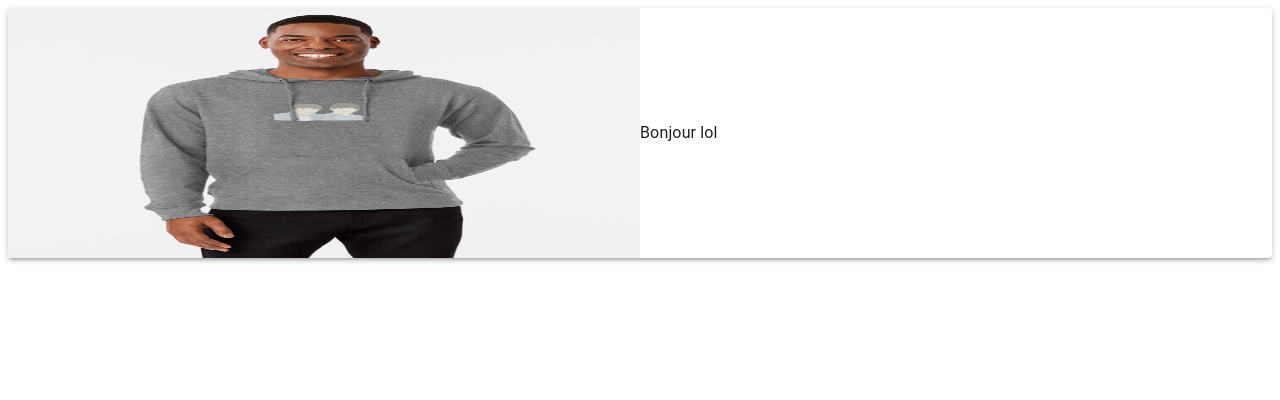
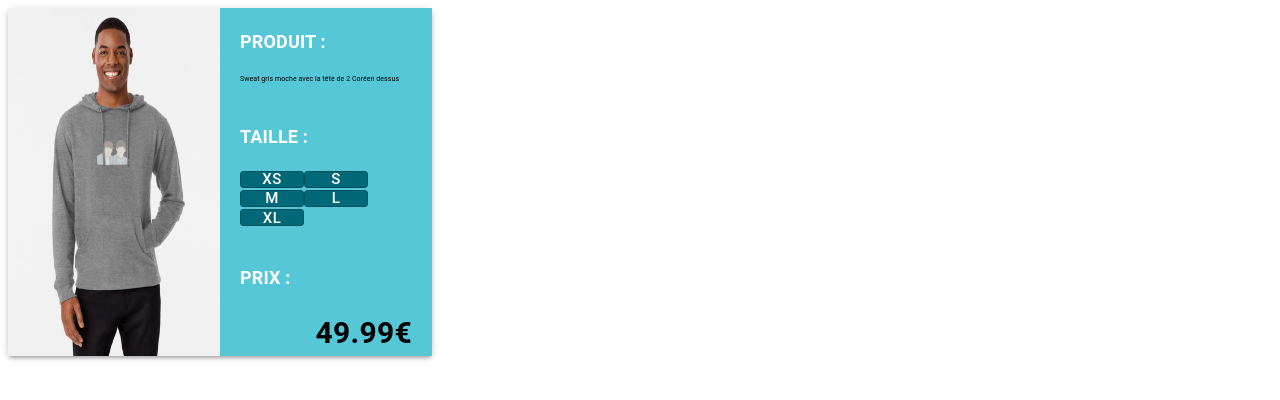
Before and after one commit to FlavienDesse/eye_sense_website_front, a React (Create React App) app: page / in a window 1280 px wide. Shown: the top 400 px of the page. Built offline with nearby package versions, Linux system fonts and the light colour scheme.

Commit message:
CardObject function+style

```diff
--- a/src/App.js
+++ b/src/App.js
@@ -5,7 +5,7 @@ import CardObject from "./Components/CardObject/cardObject";
 function App() {
     return (
         <div>
-            <CardObject var1={18}></CardObject>
+            <CardObject></CardObject>
         </div>
     );
 }
--- a/src/Components/CardObject/cardObject.js
+++ b/src/Components/CardObject/cardObject.js
@@ -4,6 +4,8 @@ import Paper from "@material-ui/core/Paper";
 import Grid from "@material-ui/core/Grid";
 import article from "../../Img/2.jpg"
 import {Typography} from "@material-ui/core";
+import Button from "@material-ui/core/Button"
+
 
 
 export default function CardObject(props){
@@ -12,17 +14,31 @@ export default function CardObject(props){
     console.log(props)
 
     return(
-        <Paper elevation={3}>
+        <Paper elevation={3} className={classes.elevation}>
             <Grid  className={classes.container} container direction="row" justify="flex-start" alignItems="center">
                 <Grid item className={classes.containerImg} xs={12} md={6}>
-                    <img src={article} className={classes.img}/>
+                    <img src={article} className={classes.img} alt=""/>
                 </Grid>
-                <Grid item xs={12} md={6}>
+
+                <Grid item xs={12} md={6} className={classes.containerRight}>
                     <div>
-                        <Typography>
-                            Bonjour lol
-                        </Typography>
+                        <Typography className={classes.titre}>PRODUIT : </Typography><br></br>
+                        <Typography className={classes.description}>Sweat gris moche avec la tête de 2 Coréen dessus</Typography><br></br><br></br>
+                        <Typography className={classes.titre}>TAILLE : </Typography>
+                        <br></br>
 
+
+
+                        <div className={classes.buttons}>
+                            <Button variant="outlined" className={classes.Button}>XS</Button>
+                            <Button variant="outlined" className={classes.Button}>S</Button>
+                            <Button variant="outlined" className={classes.Button}>M</Button>
+                            <Button variant="outlined" className={classes.Button}>L</Button>
+                            <Button variant="outlined" className={classes.Button}>XL</Button>
+                        </div>
+                        <br></br><br></br>
+                        <Typography className={classes.titre}><text style={{fontWeight: 'bold'}}>PRIX :</text> </Typography><br></br>
+                        <Typography className={classes.prix}>49.99€</Typography>
                     </div>
                 </Grid>
             </Grid>
--- a/src/Components/CardObject/style.js
+++ b/src/Components/CardObject/style.js
@@ -1,15 +1,62 @@
 import { makeStyles } from "@material-ui/core";
 
 export const useStyle = makeStyles((theme) => ({
+
     img:{
       height:'100%',
       width:'100%',
     },
+
+    elevation:{
+      height:'348px',
+      width: '424px',
+    },
+
     container:{
-      height:'250px',
+      color:'white',
+      height:'348px',
+      width: '424px',
+      fontFamily:'Roboto',
     },
+
+    Button:{
+      color:'white',
+      backgroundColor:'#006876',
+      fontSize:'15px',
+      height:'17px',
+
+    },
+
+
+
+    titre:{
+      fontSize:"18px",
+      fontWeight:'bold',
+    },
+
+    description:{
+      color:'black',
+      fontSize:'7px'
+    },
+
+    prix:{
+      fontWeight: 'bold',
+      fontSize:'30px',
+      textAlign:'right',
+      color:'black'
+    },
+
     containerImg:{
         height:'100%',
         width:'100%',
     },
+
+    containerRight:{
+      height: '100%',
+      width: '100%',
+      backgroundColor: '#56C7D6',
+      padding:'20px',
+
+    },
+
 }));
```
Also changed, not shown: src/Components/CardObject/cardscontainer.js (added, +15 -0 lines).
